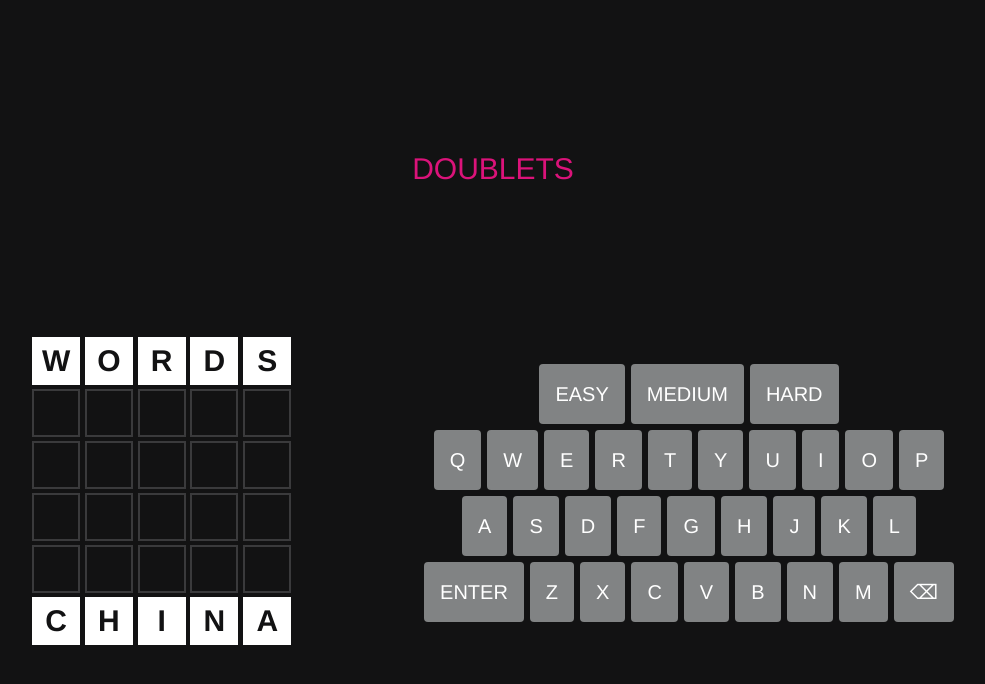
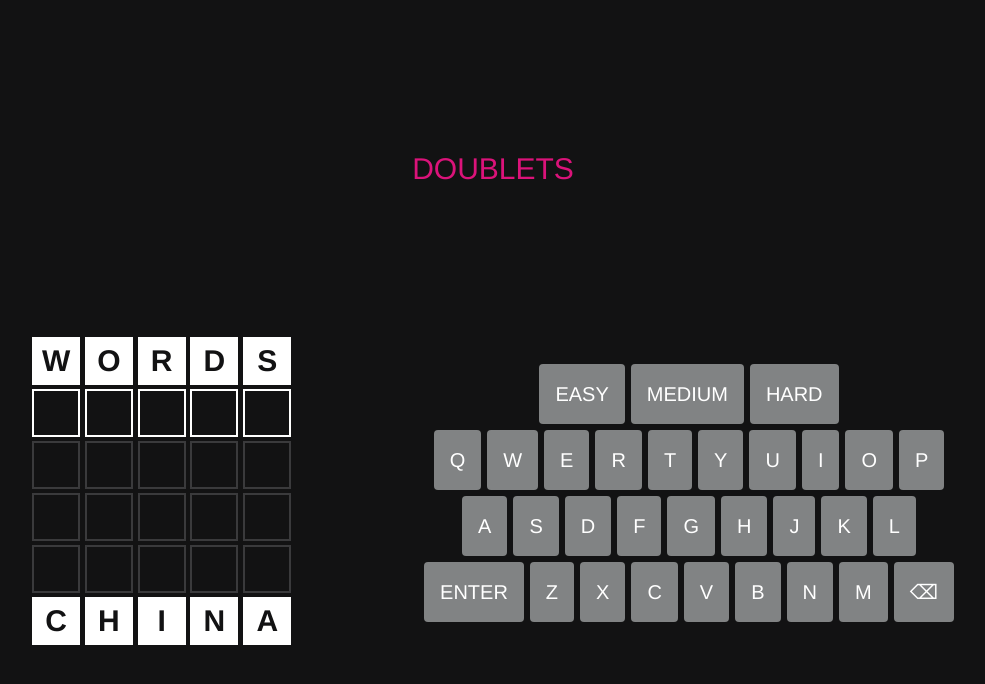
Before and after one commit to sam-jordan/doublets-game, a React (Vite) app: page / in a window 1280 px wide. Shown: the top 684 px of the page, without its empty margins (147-1132 px from the left). Built offline with nearby package versions, Linux system fonts and the light colour scheme.

Commit message:
Add indicator for current guess

```diff
--- a/src/components/app.tsx
+++ b/src/components/app.tsx
@@ -139,14 +139,13 @@ export default function App() {
         setGuesses(emptyGuesses(guessesLength));
     }
 
-    // TODO - allow current guess to be selected and allow for difficulty selection - will need 4, 5 or 6 guess rows, add buttons
     return <div className="flex flex-col justify-evenly items-center text-xl font-(family-name:--use-font-family) w-screen h-screen ">
         <h1 className="text-3xl text-correct">DOUBLETS</h1>
         <Popup message={popupMessage} />
         <div className="flex gap-x-32 items-center">
             <div>
                 <Word key={'start-word'} index={'start'} letters={puzzle.startWord.split('')} status={Status.PUZZLE} difficulty={difficulty} />
-                {guesses.map(guess => <Word key={`guess-${guess.index}`} index={guess.index} letters={guess.letters} status={guess.status} difficulty={difficulty} setCurrentGuess={setCurrentGuess} />)}
+                {guesses.map(guess => <Word key={`guess-${guess.index}`} index={guess.index} letters={guess.letters} status={guess.status} difficulty={difficulty} currentGuess={guess.index === currentGuess} setCurrentGuess={setCurrentGuess} />)}
                 <Word key={'end-word'} index={'end'} letters={puzzle.endWord.split('')} status={Status.PUZZLE} difficulty={difficulty} />
             </div>
             <div className="flex flex-col items-center gap-y-1.5">
--- a/src/components/word.tsx
+++ b/src/components/word.tsx
@@ -3,17 +3,18 @@ import { getPuzzle } from "../logic/get-puzzle";
 import type { WordProps } from "../logic/types/word-props";
 import { Status } from "../logic/types/status";
 
+// TODO - figure out how to disable the default tabIndex outline
 export default function Word(props: WordProps) {
     function handleClick() {
         if (props.status !== Status.PUZZLE) {
             props.setCurrentGuess(props.index);
         };
-    }
+    };
 
     return (
         <div tabIndex={0} className='grid grid-cols-5 w-66 h-13' onClick={handleClick}>
             {props.letters.map((character, charIndex) =>
-                <div key={`guess-${props.index}-char-${charIndex}`} className={buildCharacterStyling(character, props.status, props.difficulty)}>
+                <div key={`guess-${props.index}-char-${charIndex}`} className={buildCharacterStyling(character, charIndex, props.status, props.difficulty, props.status !== Status.PUZZLE ? props.currentGuess : false)}>
                     <strong>{character}</strong>
                 </div>
             )}
@@ -21,19 +22,22 @@ export default function Word(props: WordProps) {
     );
 }
 
-// TODO - update this to check letter positions
 // TODO - add an indicator for letters that changed from the last guess
-function buildCharacterStyling(char: string, status: Status, difficulty: Difficulties): string {
-    const base = (status === Status.UNCHECKED ? 'border-2 border-inactive-border ' : (status === Status.PUZZLE ? 'bg-white text-dark-bg ' : ' ')) + 'text-3xl max-h-12 max-w-12 flex justify-center items-center';
+function buildCharacterStyling(char: string, index: number, status: Status, difficulty: Difficulties, currentGuess: boolean): string {
+    const base = (currentGuess ? 'border-2 border-white ' : '') + 'text-3xl max-h-12 max-w-12 flex justify-center items-center';
+    const puzzle = getPuzzle(difficulty);
 
-    const puzzle = getPuzzle(difficulty);
-    if (puzzle.endWord.split('').includes(char) && status === Status.CHECKED) {
-        return base + ' bg-correct';
-    }
+    if (status === Status.PUZZLE) {
+        return base + ' bg-white text-dark-bg';
+    };
 
     if (status === Status.CHECKED) {
+        if (puzzle.endWord.split('')[index] === char) {
+            return base + ' bg-correct';
+        }
+
         return base + ' bg-inactive-border';
-    }
+    };
 
-    return base;
+    return base + (currentGuess ? '' : ' border-2 border-inactive-border');
 }
--- a/src/logic/types/word-props.ts
+++ b/src/logic/types/word-props.ts
@@ -11,6 +11,7 @@ type PuzzleProps = {
 
 type GuessProps = Guess & {
     difficulty: Difficulties,
+    currentGuess: boolean,
     setCurrentGuess: React.Dispatch<React.SetStateAction<number>>,
 };
 
```
